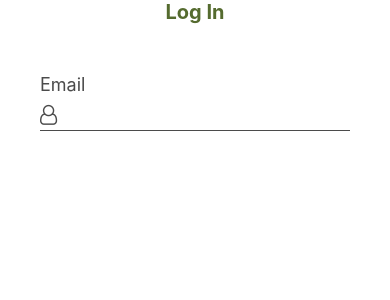
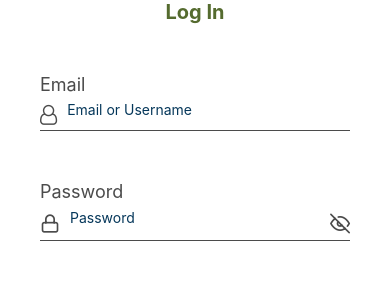
Before and after one commit to steversonTong/kicksflip, a React Native app: screen /SignInScreen in a window 390 px wide. Shown: the top 300 px of the page. Built offline with nearby package versions, Linux system fonts and the light colour scheme.

Commit message:
created password line with secure text in sign in screen

```diff
--- a/screens/SignInScreen.js
+++ b/screens/SignInScreen.js
@@ -24,6 +24,22 @@ const SignInScreen = () => {
         <Text style={styles.text_basic}>Email</Text>
         <View style={styles.action}>
           <FontAwesome name="user-o" color="#4B4B4B" size={20} />
+          <TextInput
+            placeholder="Email or Username"
+            style={styles.text_input}
+            autoCapitalize="none"
+          />
+        </View>
+        <Text style={[styles.text_basic, { marginTop: 50 }]}>Password</Text>
+        <View style={styles.action}>
+          <Feather name="lock" color="#4B4B4B" size={20} />
+          <TextInput
+            placeholder="Password"
+            secureTextEntry={true}
+            style={styles.text_input}
+            autoCapitalize="none"
+          />
+          <Feather name="eye-off" color="#4B4B4B" size={20} />
         </View>
       </View>
     </SafeAreaView>
@@ -69,7 +85,7 @@ const styles = StyleSheet.create({
     borderBottomColor: "#FF0000",
     paddingBottom: 5,
   },
-  textInput: {
+  text_input: {
     flex: 1,
     marginTop: Platform.OS === "ios" ? 0 : -12,
     paddingLeft: 10,
```
